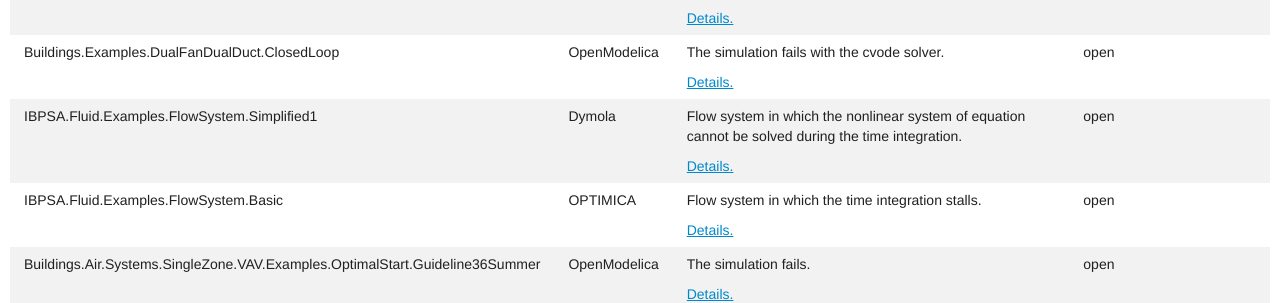
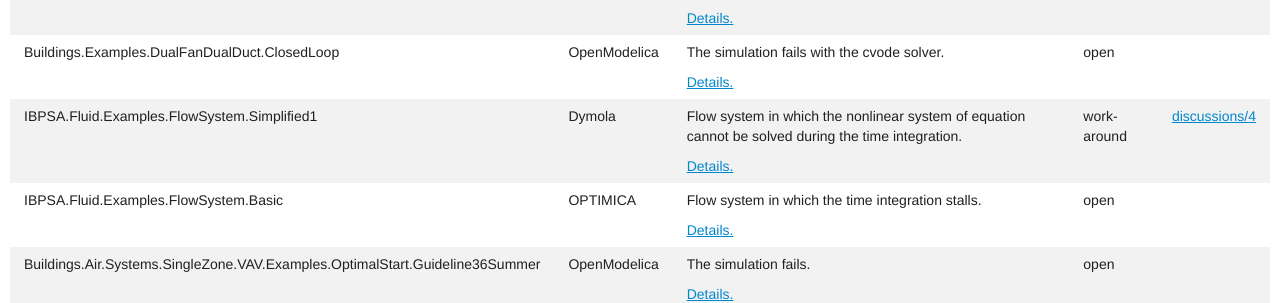
Before and after one commit to ibpsa/modelica-challenge-problems, a Jekyll site: the page built from docs/index.md, in a window 1280 px wide. Shown: the part 409-712 px from the top of the page. Built offline with Jekyll 4.4.1, drawn with Linux system fonts in a browser that asks for light colours; nearby versions of some CDN libraries.

Commit message:
Added work-around for FlowSystem.Simplified1 (Dymola)

```diff
--- a/docs/_cases/FlowSystemDymola.md
+++ b/docs/_cases/FlowSystemDymola.md
@@ -7,7 +7,8 @@ sources:
     commit: dbd21fa5937b262ecd6a6b155a51e5f9edfe3f62
 tool: Dymola
 tool-version: 2022x
-status: open
+status: work-around
+discussion: https://github.com/ibpsa/modelica-challenge-problems/discussions/4
 os: Linux Ubuntu 20.04
 command: |+
   cd modelica-ibpsa
```
